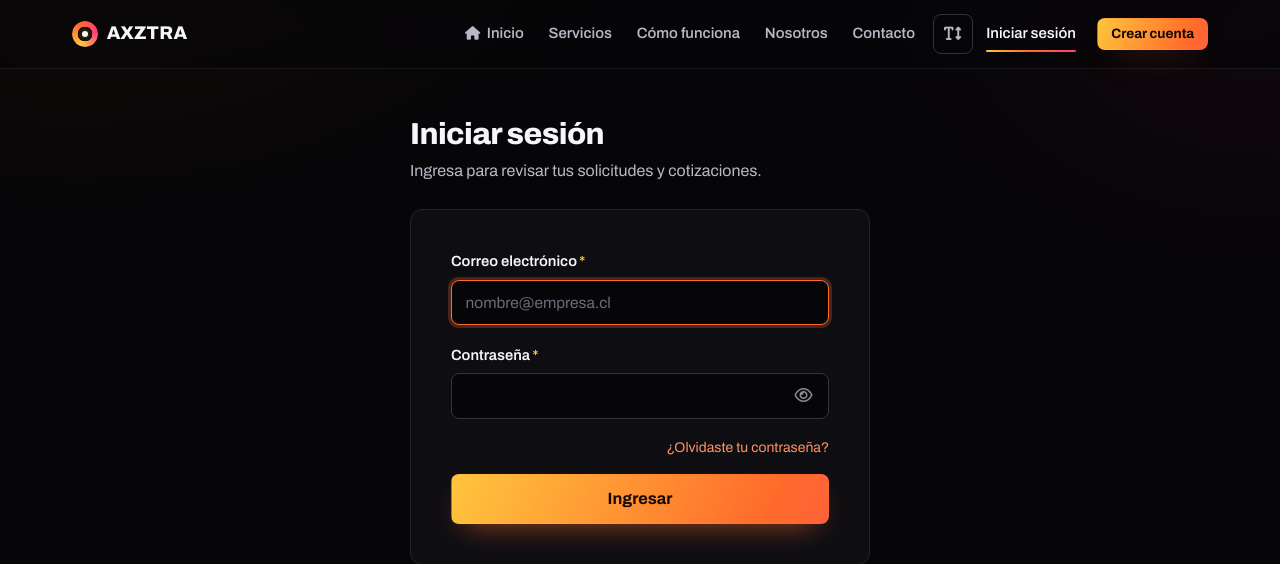
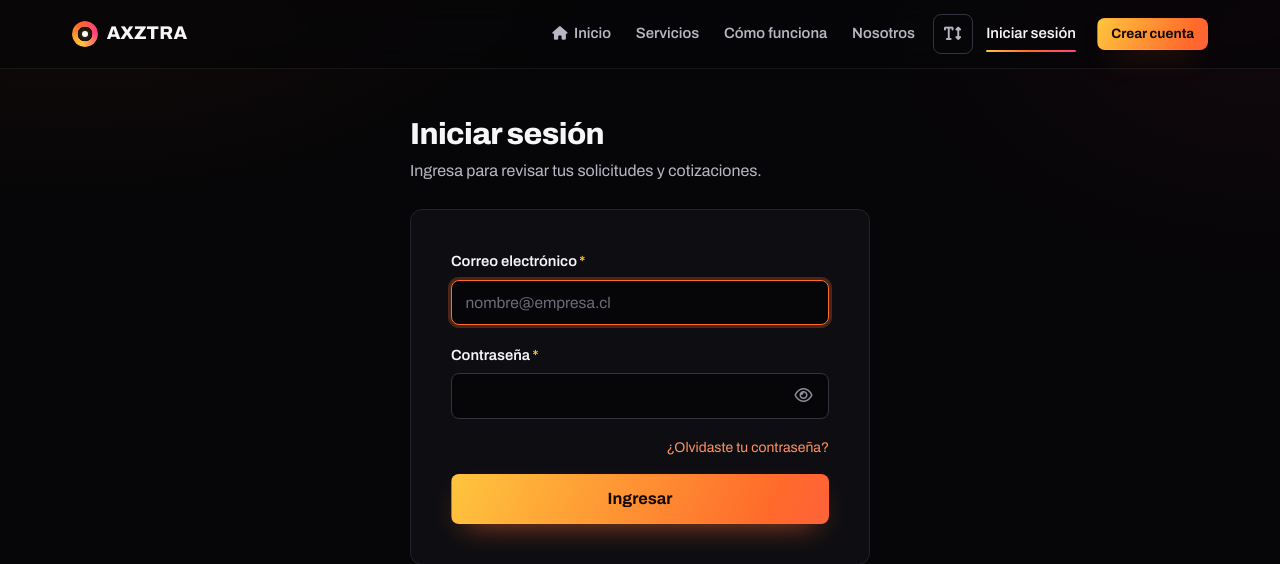
Before and after one commit to sladegamesss/Axztra, a Django app: page /cuenta/ingresar/ in a window 1280 px wide. Shown: the top 564 px of the page. Run offline with Django 5.2, Linux system fonts and the light colour scheme; data comes from the database, SQL or seed files in the repository.

Commit message:
Update cabecera.html

```diff
--- a/plataforma/templates/plataforma/includes/cabecera.html
+++ b/plataforma/templates/plataforma/includes/cabecera.html
@@ -9,7 +9,6 @@
             <a href="{% url 'catalogo' %}"{% if ruta == 'catalogo' or ruta == 'servicio_detalle' %} aria-current="page"{% endif %}>Servicios</a>
             {% if user.is_authenticated %}
                 <a href="{% url 'mis_solicitudes' %}"{% if ruta == 'mis_solicitudes' or ruta == 'ver_solicitud' %} aria-current="page"{% endif %}>Mis solicitudes{% if avisos.total %}<span class="contador" aria-label="{{ avisos.total }} pendientes">{{ avisos.total }}</span>{% endif %}</a>
-                <a href="{% url 'inicio' %}#contacto">Contacto</a>
                 <button type="button" class="boton-texto" data-tamano-texto aria-label="Cambiar el tamaño del texto" title="Cambiar el tamaño del texto"><i class="fa-solid fa-text-height" aria-hidden="true"></i></button>
                 <details class="desplegable" data-desplegable>
                     <summary aria-label="Menú de la cuenta"><i class="fa-regular fa-circle-user" aria-hidden="true"></i> {{ user.first_name|default:"Mi cuenta" }} <i class="fa-solid fa-chevron-down flecha-desplegable" aria-hidden="true"></i></summary>
@@ -33,7 +32,6 @@
             {% else %}
                 <a href="{% url 'inicio' %}#como-funciona">Cómo funciona</a>
                 <a href="{% url 'nosotros' %}"{% if ruta == 'nosotros' %} aria-current="page"{% endif %}>Nosotros</a>
-                <a href="{% url 'inicio' %}#contacto">Contacto</a>
                 <button type="button" class="boton-texto" data-tamano-texto aria-label="Cambiar el tamaño del texto" title="Cambiar el tamaño del texto"><i class="fa-solid fa-text-height" aria-hidden="true"></i></button>
                 <a href="{% url 'login' %}"{% if ruta == 'login' %} aria-current="page"{% endif %}>Iniciar sesión</a>
                 <a class="boton boton-primario boton-chico" href="{% url 'registro' %}">Crear cuenta</a>
@@ -52,7 +50,6 @@
                 <a href="{% url 'catalogo' %}"{% if ruta == 'catalogo' or ruta == 'servicio_detalle' %} aria-current="page"{% endif %}><i class="fa-solid fa-layer-group" aria-hidden="true"></i>Servicios</a>
                 <a href="{% url 'inicio' %}#como-funciona"><i class="fa-solid fa-route" aria-hidden="true"></i>Cómo funciona</a>
                 <a href="{% url 'nosotros' %}"{% if ruta == 'nosotros' %} aria-current="page"{% endif %}><i class="fa-solid fa-users" aria-hidden="true"></i>Nosotros</a>
-                <a href="{% url 'inicio' %}#contacto"><i class="fa-regular fa-envelope" aria-hidden="true"></i>Contacto</a>
                 {% if user.is_authenticated %}
                     <span class="grupo-movil">Mi cuenta</span>
                     <a href="{% url 'mis_solicitudes' %}"{% if ruta == 'mis_solicitudes' or ruta == 'ver_solicitud' %} aria-current="page"{% endif %}><i class="fa-regular fa-folder-open" aria-hidden="true"></i>Mis solicitudes{% if avisos.total %}<span class="contador">{{ avisos.total }}</span>{% endif %}</a>
```
